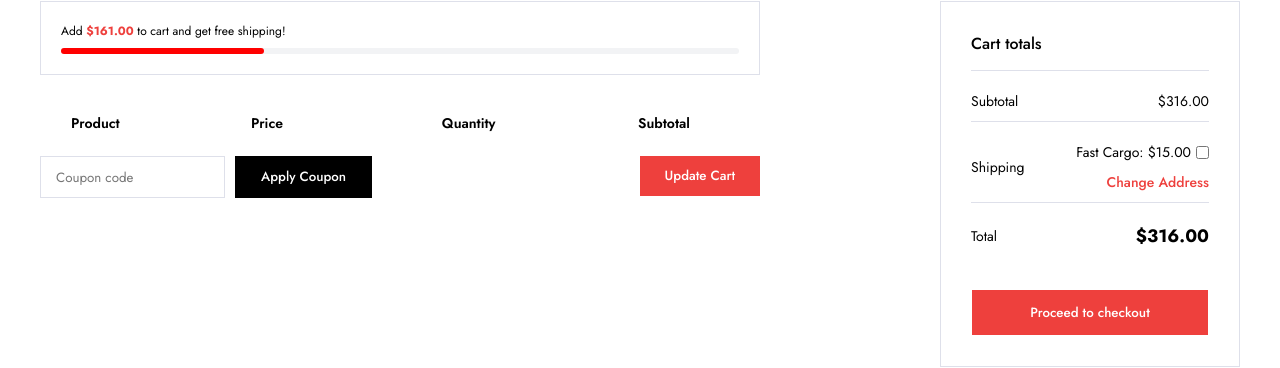
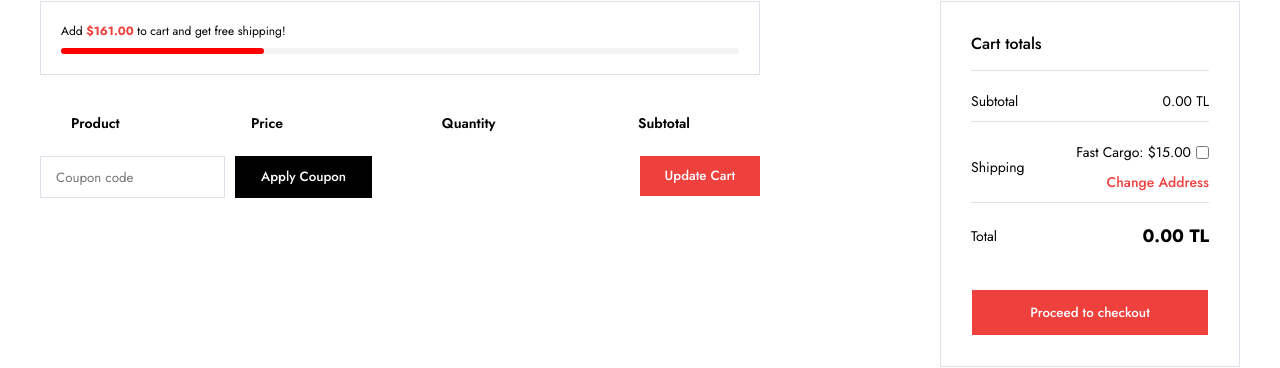
Before and after one commit to azizozkrcdg/MERN-STACK-E-COMMERCE, a React (Vite) app in the folder frontend/: page / in a window 1280 px wide. Shown: the part 166-534 px from the top of the page. Built offline with nearby package versions, Linux system fonts and the light colour scheme.

Commit message:
Frontend - Cart price operations have been completed.

```diff
--- a/frontend/src/Context/CartProvider.jsx
+++ b/frontend/src/Context/CartProvider.jsx
@@ -14,7 +14,10 @@
 
   const addToCart = (cartItem) => {
     // setCartItems([...cartItems, product])
-    setCartItems((prevCart) => [...prevCart, cartItem]);
+    setCartItems((prevCart) => [...prevCart, {
+      ...cartItem,
+      quantity : cartItem.quantity ? cartItem.quantity : 1,
+    }]);
   };
 
   const removeFromCart = (itemId) => {
--- a/frontend/src/components/Layout/Card/CardItem.jsx
+++ b/frontend/src/components/Layout/Card/CardItem.jsx
@@ -12,9 +12,9 @@
         <i className="bi bi-x delete-cart" onClick={() => removeFromCart(cartItem.id)}></i>
       </td>
       <td>{cartItem.name}</td>
-      <td>$108.00</td>
-      <td className="product-quantity">1</td>
-      <td className="product-subtotal">$108.00</td>
+      <td>{cartItem.price.newPrice.toFixed(2)} TL</td>
+      <td className="product-quantity">{cartItem.quantity}</td>
+      <td className="product-subtotal">{(cartItem.price.newPrice *cartItem.quantity).toFixed(2)} TL</td>
     </tr>
   );
 };
--- a/frontend/src/components/Layout/Card/CardTotals.jsx
+++ b/frontend/src/components/Layout/Card/CardTotals.jsx
@@ -1,4 +1,24 @@
+import { useContext, useState } from "react";
+import { CartContext } from "../../../Context/CartProvider";
+
 const CardTotals = () => {
+
+  const [fastCargoChecked, setFastCargoChecked] = useState(false);
+  const {cartItems} = useContext(CartContext);
+
+  const cartItemTotals = cartItems.map((item) => {
+    const itemTotal = item.price.newPrice * item.quantity;
+    return itemTotal;
+  });
+
+  const subTotals = cartItemTotals.reduce((previosValue, currenValue) => {
+    return previosValue + currenValue;
+  }, 0)
+
+  const fastCargoFee = 15;
+
+  const cartTotals = fastCargoChecked ? (subTotals + fastCargoFee).toFixed(2) : subTotals.toFixed(2);
+
   return (
     <div className="cart-totals">
       <h2>Cart totals</h2>
@@ -7,7 +27,7 @@
           <tr className="cart-subtotal">
             <th>Subtotal</th>
             <td>
-              <span id="subtotal">$316.00</span>
+              <span id="subtotal">{subTotals.toFixed(2)} TL</span>
             </td>
           </tr>
           <tr>
@@ -17,7 +37,9 @@
                 <li>
                   <label>
                     Fast Cargo: $15.00
-                    <input type="checkbox" id="fast-cargo" />
+                    <input type="checkbox" id="fast-cargo" checked={fastCargoChecked} onChange={
+                      ()=> setFastCargoChecked(!fastCargoChecked)
+                      }/>
                   </label>
                 </li>
                 <li>
@@ -29,7 +51,7 @@
           <tr>
             <th>Total</th>
             <td>
-              <strong id="cart-total">$316.00</strong>
+              <strong id="cart-total">{cartTotals} TL</strong>
             </td>
           </tr>
         </tbody>
```
